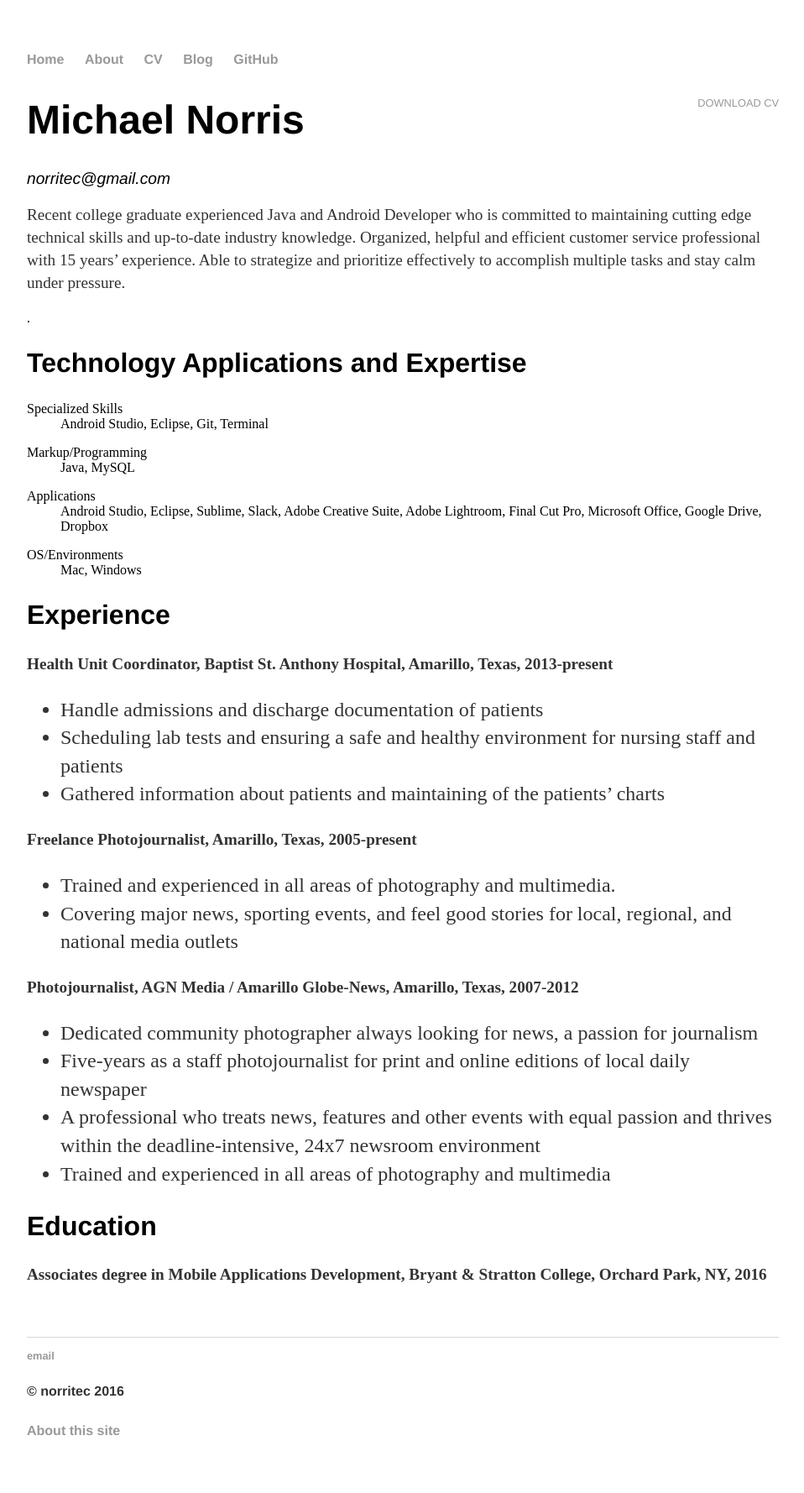
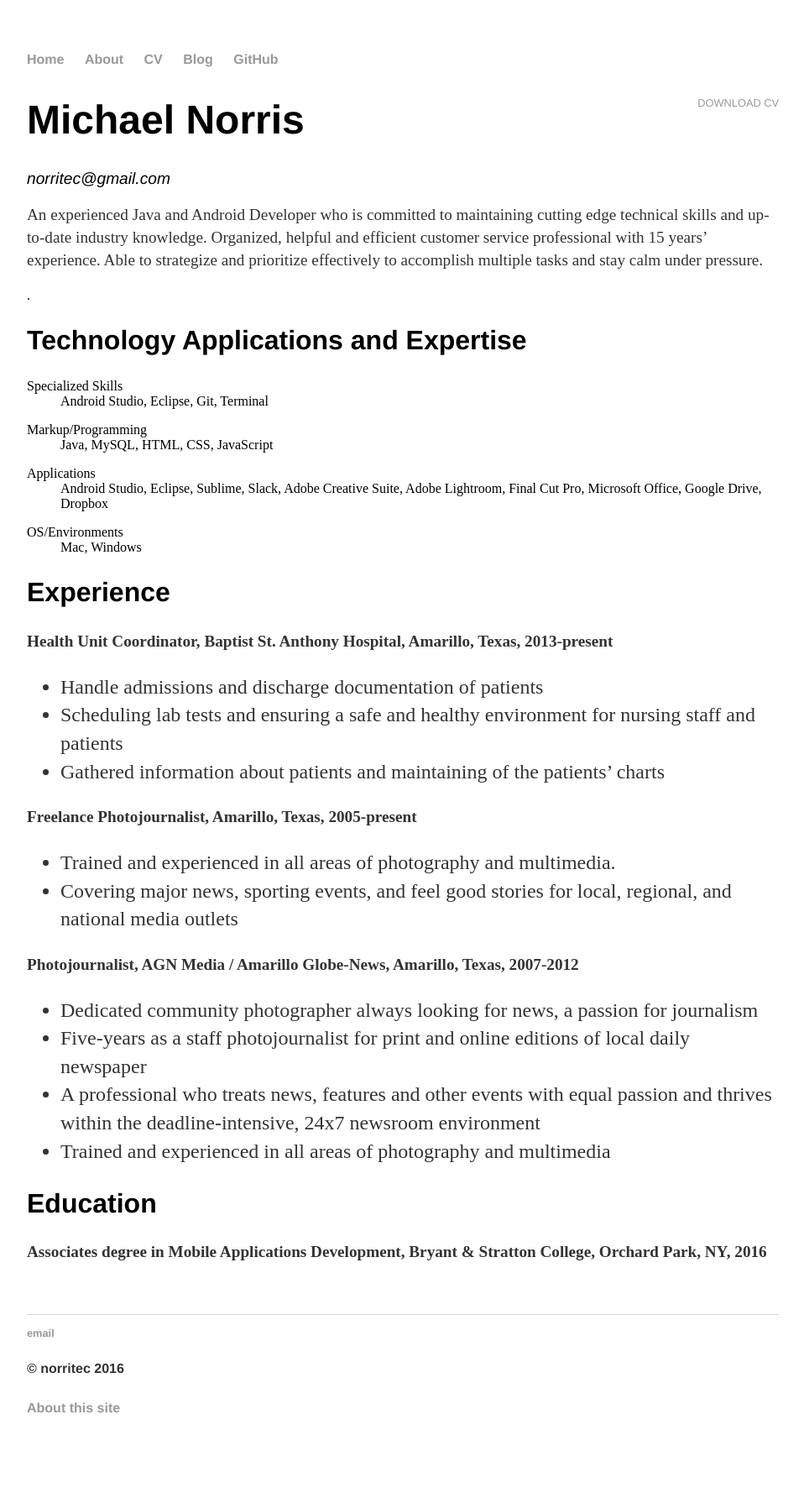
Before and after one commit to norritec/norritec.github.io, a Jekyll site: the page built from cv/index.html, in a window 1280 px wide. Shown: the whole page at 84% size, without its empty margins (160-1118 px from the left). Built offline with Jekyll 4.4.1, drawn with Linux system fonts in a browser that asks for light colours; after the commit the page ends 1751 px from its top, so only the background shows below that.

Commit message:
update content

```diff
--- a/cv/index.html
+++ b/cv/index.html
@@ -12,7 +12,7 @@ title: CV of Your Name
 
 
 
-                    <p>Recent college graduate experienced Java and Android Developer who is committed to maintaining cutting edge technical skills and up-to-date industry knowledge.  Organized, helpful and efficient customer service professional with 15 years’ experience.  Able to strategize and prioritize effectively to accomplish multiple tasks and stay calm under pressure.</p>.
+                    <p>An experienced Java and Android Developer who is committed to maintaining cutting edge technical skills and up-to-date industry knowledge.  Organized, helpful and efficient customer service professional with 15 years’ experience.  Able to strategize and prioritize effectively to accomplish multiple tasks and stay calm under pressure.</p>.
 
                     <h2>Technology Applications and Expertise</h2>
                     <dl class="dl-horizontal">
@@ -21,7 +21,7 @@ title: CV of Your Name
                     </dl>
                     <dl class="dl-horizontal">
                         <dt>Markup/Programming</dt>
-                        <dd>Java,  MySQL</dd>
+                        <dd>Java,  MySQL, HTML, CSS, JavaScript</dd>
                     </dl>
                     <dl class="dl-horizontal">
                         <dt>Applications</dt>
```
